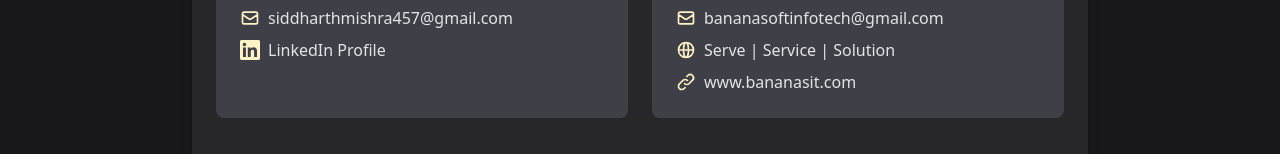
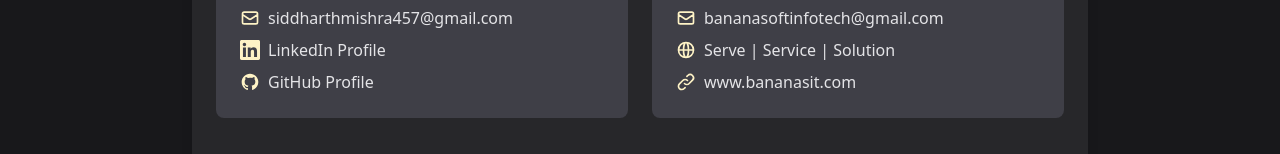
Before and after one commit to CoderSid28/frontend, a React (Vite) app: page / in a window 1280 px wide. Shown: the part 1365-1519 px from the top of the page. Built offline with nearby package versions, Linux system fonts and the light colour scheme; no server answers.

Commit message:
added my github link in about us section

```diff
--- a/src/components/AboutUs/AboutUs.jsx
+++ b/src/components/AboutUs/AboutUs.jsx
@@ -36,6 +36,14 @@ const AboutUs = () => {
               </svg>
               <a href="https://www.linkedin.com/in/siddharth-mishra-3755aa301" target="_blank" rel="noopener noreferrer" className="hover:text-amber-100">
                 LinkedIn Profile
+              </a>
+            </p>
+            <p className="flex items-center text-zinc-200">
+              <svg className="w-5 h-5 mr-2 text-amber-100" fill="currentColor" viewBox="0 0 24 24" xmlns="http://www.w3.org/2000/svg">
+                <path fillRule="evenodd" clipRule="evenodd" d="M12 2C6.477 2 2 6.477 2 12c0 4.42 2.865 8.166 6.839 9.489.5.092.682-.217.682-.482 0-.237-.008-.866-.013-1.7-2.782.603-3.369-1.34-3.369-1.34-.454-1.156-1.11-1.462-1.11-1.462-.908-.62.069-.608.069-.608 1.003.07 1.531 1.03 1.531 1.03.892 1.529 2.341 1.087 2.91.832.092-.647.35-1.088.636-1.338-2.22-.253-4.555-1.11-4.555-4.943 0-1.091.39-1.984 1.029-2.683-.103-.253-.446-1.27.098-2.647 0 0 .84-.269 2.75 1.025A9.564 9.564 0 0112 6.836c.85.004 1.705.114 2.504.336 1.909-1.294 2.747-1.025 2.747-1.025.546 1.377.203 2.394.1 2.647.64.699 1.028 1.592 1.028 2.683 0 3.842-2.339 4.687-4.566 4.935.359.309.678.919.678 1.852 0 1.336-.012 2.415-.012 2.743 0 .267.18.578.688.48C19.138 20.163 22 16.418 22 12c0-5.523-4.477-10-10-10z"/>
+              </svg>
+              <a href="https://github.com/CoderSid28" target="_blank" rel="noopener noreferrer" className="hover:text-amber-100">
+                GitHub Profile
               </a>
             </p>
           </div>
```
